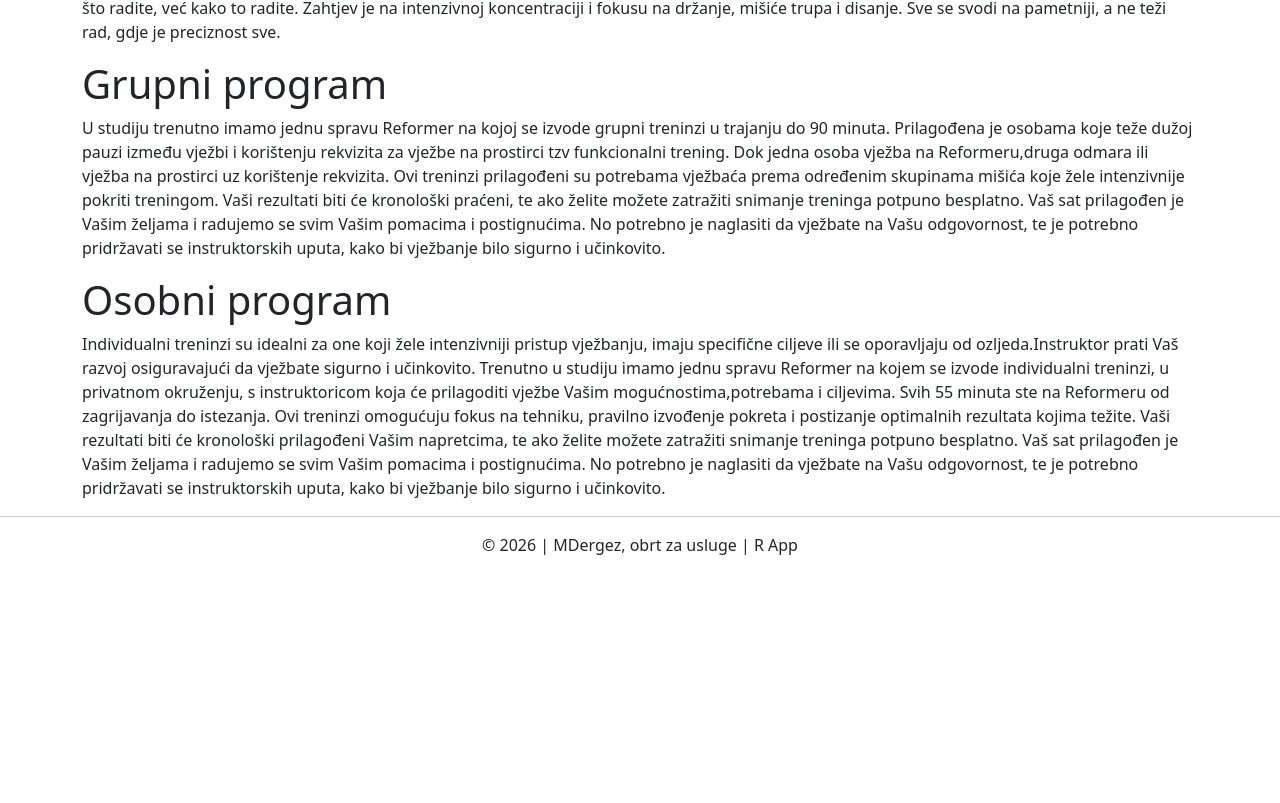
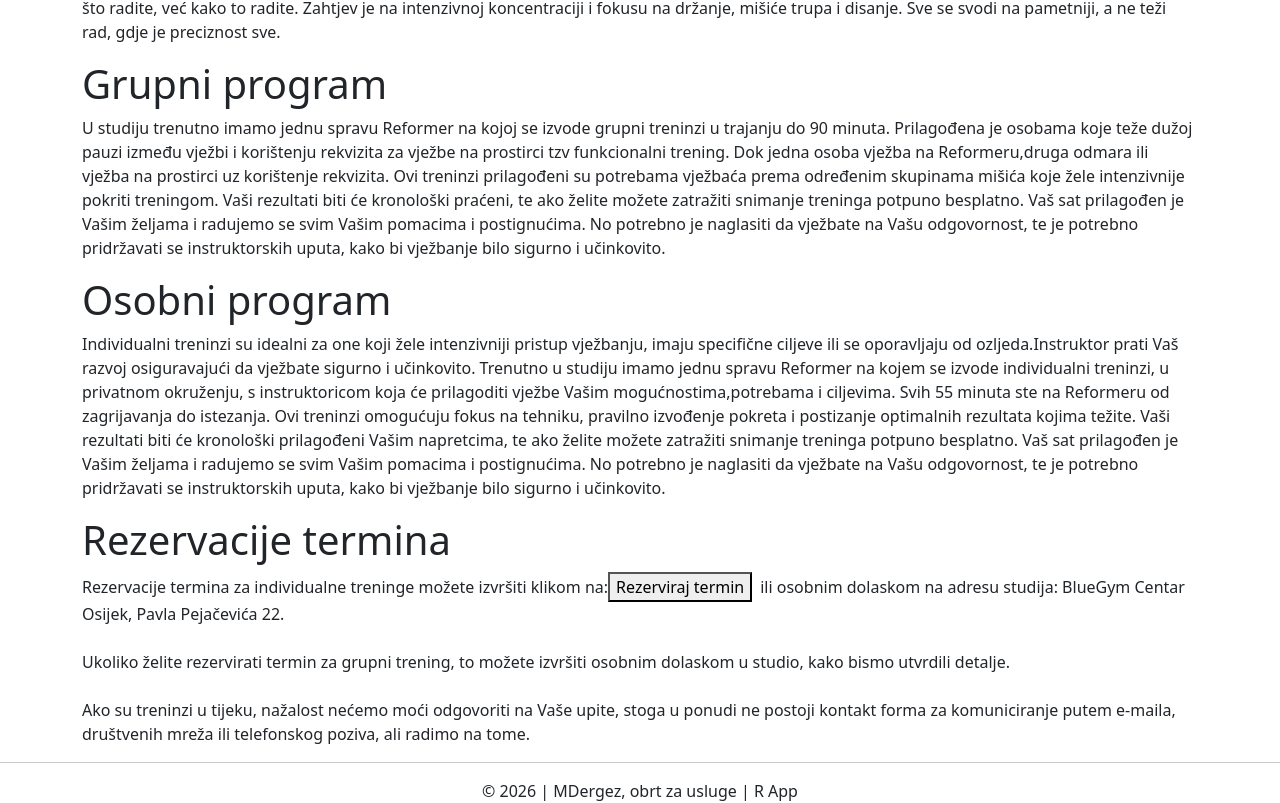
Before and after one commit to marijadergez/Reformer-App, a React (Vite) app: page / in a window 1280 px wide. Shown: the part 770-1573 px from the top of the page. Before the commit the page ends 1327 px from the top, so only its background shows below. Built offline with nearby package versions, Linux system fonts and the light colour scheme.

Commit message:
rješeno

```diff
--- a/src/constants.js
+++ b/src/constants.js
@@ -5,4 +5,5 @@ export const RouteNames = {
   HOME: '/',
   INDIVIDUALNI: '/individualni',
   GRUPNI: '/grupni',
+  REZERVACIJE: '/rezervacije',
 }
--- a/src/pages/Rezervacije/Rezervacije.jsx
+++ b/src/pages/Rezervacije/Rezervacije.jsx
@@ -1,23 +1,35 @@
 import 'bootstrap/dist/css/bootstrap.min.css'
 
+
 export default function REZERVACIJE() {
-    <>
-        <h1>Rezervacije termina</h1>
-        <p>
-            Rezervacije termina za individualne  treninge
-            možete izvršiti klikom na : <button className='me-2'>Rezerviraj termin</button>  ili osobnim dolaskom
-            na adresu studija : BluGym Centar Osijek,Pavla Pejačevića 22.
+    return (
+        <>
+            <h1>Rezervacije termina</h1>
 
-            Ukoliko želite rezervirati termin za grupni trening,
-            to možete izvršiti osobnim dolaskom u studio,kako bih utvrdili detalje.
+            <p>
+                Rezervacije termina za individualne treninge
+                možete izvršiti klikom na:
 
+                <button className="me-2">
+                    Rezerviraj termin
+                </button>
 
-            Ako su treninzi u tijeku nažalost, nećemo moći odgovoriti na Vaše upite stoga u ponudi
-            ne postoji kontakt forma za komuniciranje putem e-maila,
-            društvenih mreža ili telefonskog poziva, ali radimo na tome.
+                ili osobnim dolaskom na adresu studija:
+                BlueGym Centar Osijek, Pavla Pejačevića 22.
 
-        </p>
+                <br /><br />
 
-    </>
+                Ukoliko želite rezervirati termin za grupni trening,
+                to možete izvršiti osobnim dolaskom u studio, kako bismo
+                utvrdili detalje.
 
+                <br /><br />
+
+                Ako su treninzi u tijeku, nažalost nećemo moći odgovoriti
+                na Vaše upite, stoga u ponudi ne postoji kontakt forma za
+                komuniciranje putem e-maila, društvenih mreža ili telefonskog
+                poziva, ali radimo na tome.
+            </p>
+        </>
+    )
 }
```
